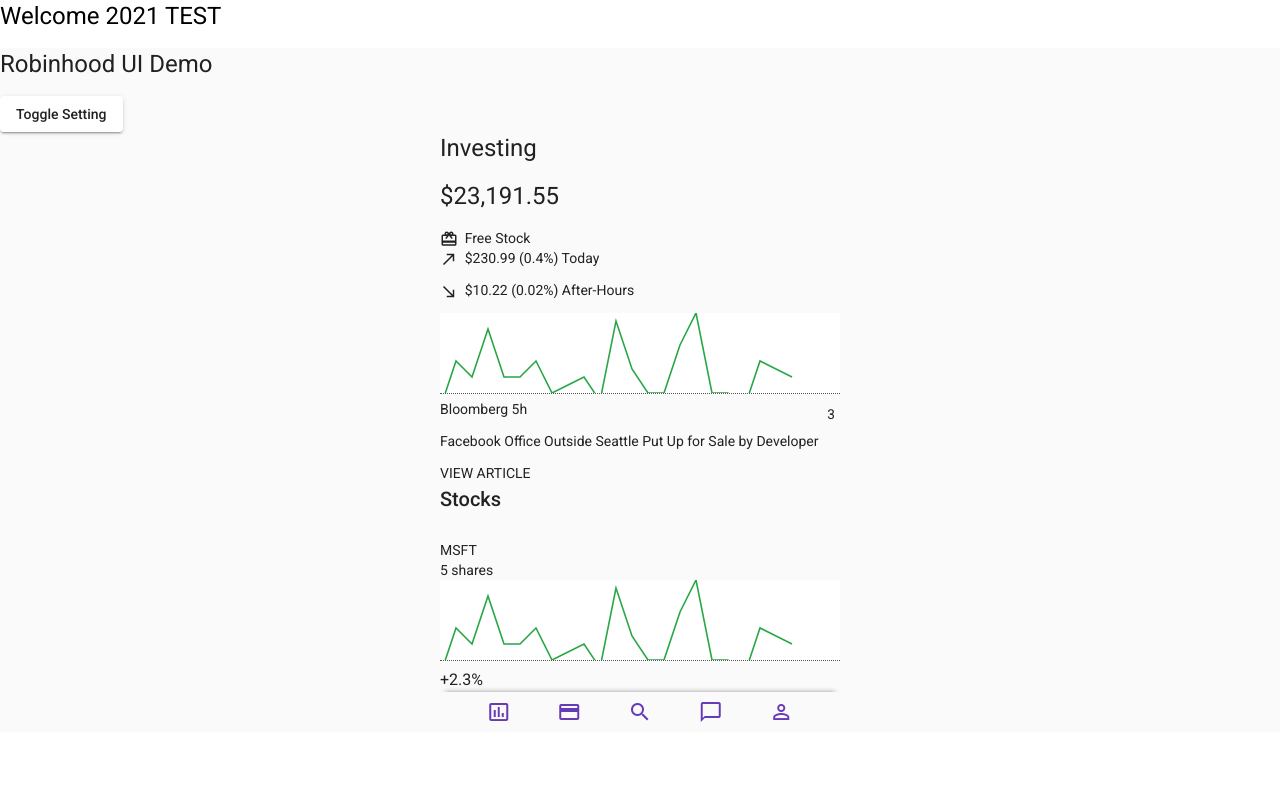
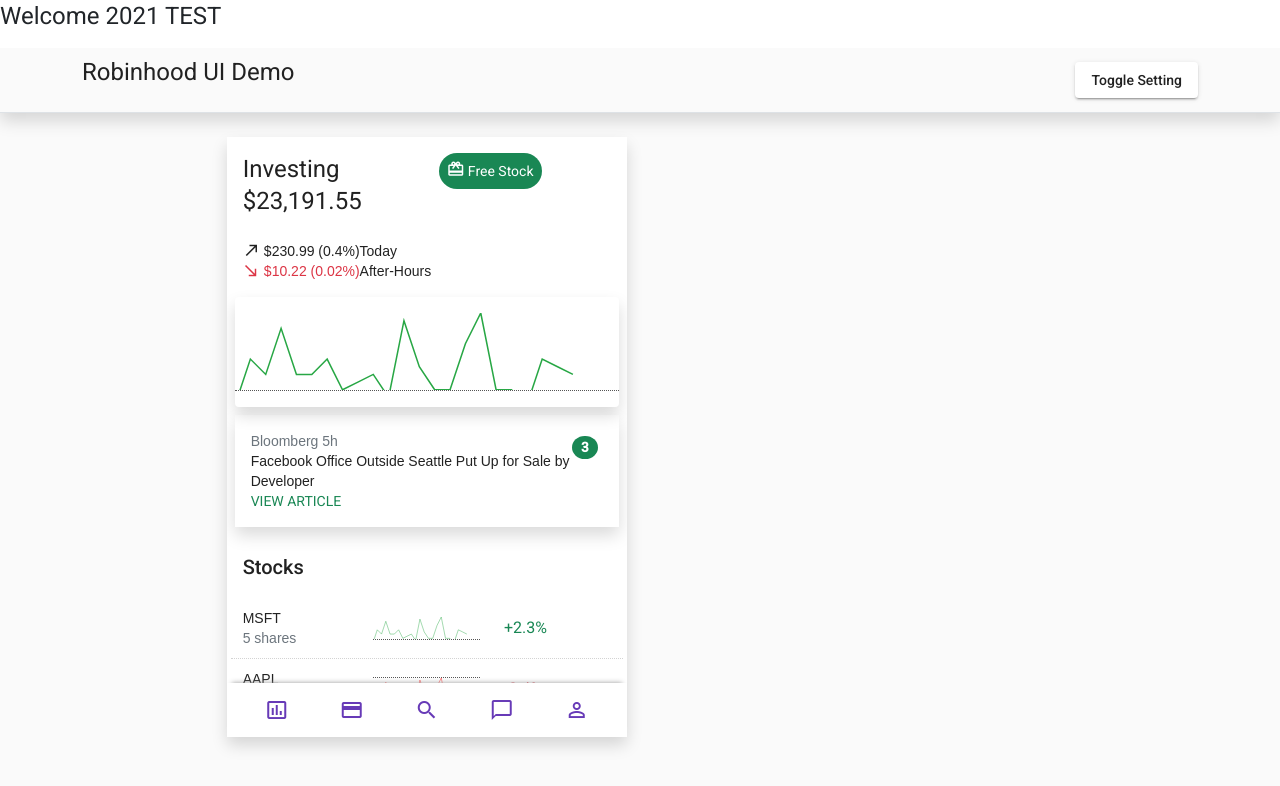
Before and after one commit to rattanakchea/rattanakchea.github.io, an Angular app: page /robinhood in a window 1280 px wide. Shown: the top 786 px of the page. Built offline with nearby package versions, Linux system fonts and the light colour scheme.

Commit message:
update style

```diff
--- a/src/app/modules/robinhood/robinhood-home/robinhood-home.component.scss
+++ b/src/app/modules/robinhood/robinhood-home/robinhood-home.component.scss
@@ -1,4 +1,4 @@
-// @import "../robinhood";
+@import "../robinhood";
 
 :host {
   display: block;
```
